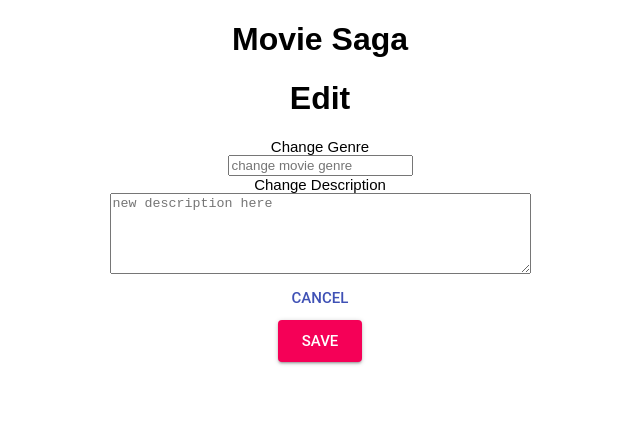
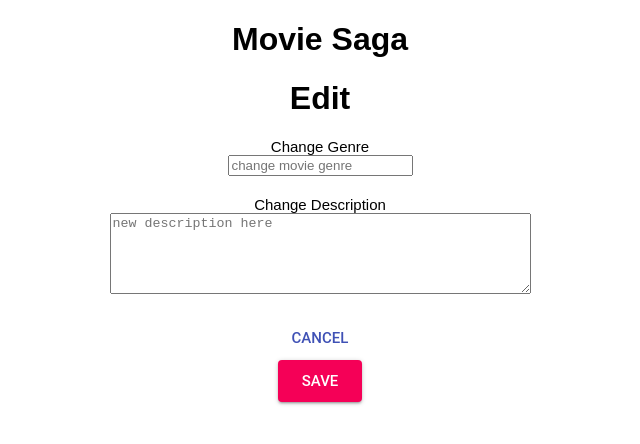
Before and after one commit to halvorson34/movie-sagas, a React (Create React App) app: page /#/edit in a window 1280 px wide. Shown: the top 444 px of the page, without its empty margins (320-960 px from the left). Built offline with nearby package versions, Linux system fonts and the light colour scheme.

Commit message:
add margins to titleInput and textAreaInput on EditPage.css

```diff
--- a/src/components/Pages/EditPage/EditPage.css
+++ b/src/components/Pages/EditPage/EditPage.css
@@ -4,8 +4,10 @@
 
 .titleInput {
   font-size: 15px;
+  margin: 20px;
 }
 
 .textAreaInput {
   font-size: 15px;
+  margin: 20px;
 }
```
